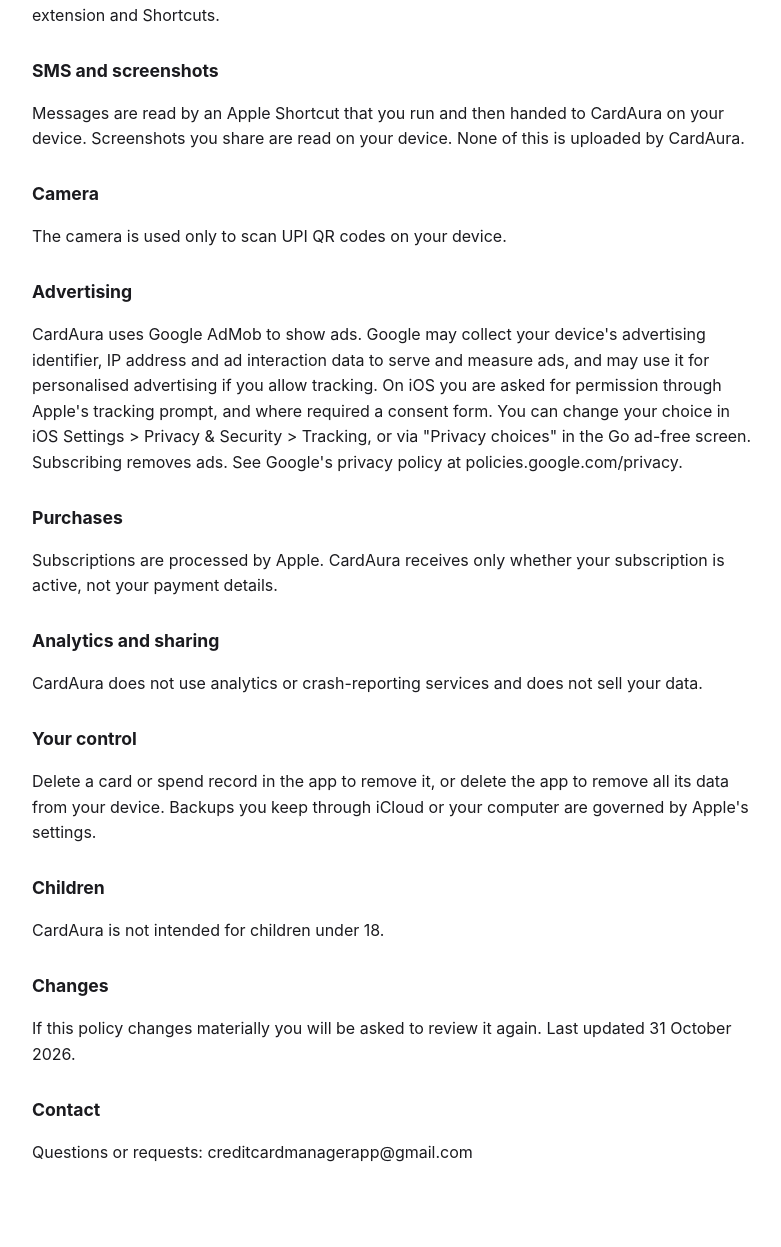
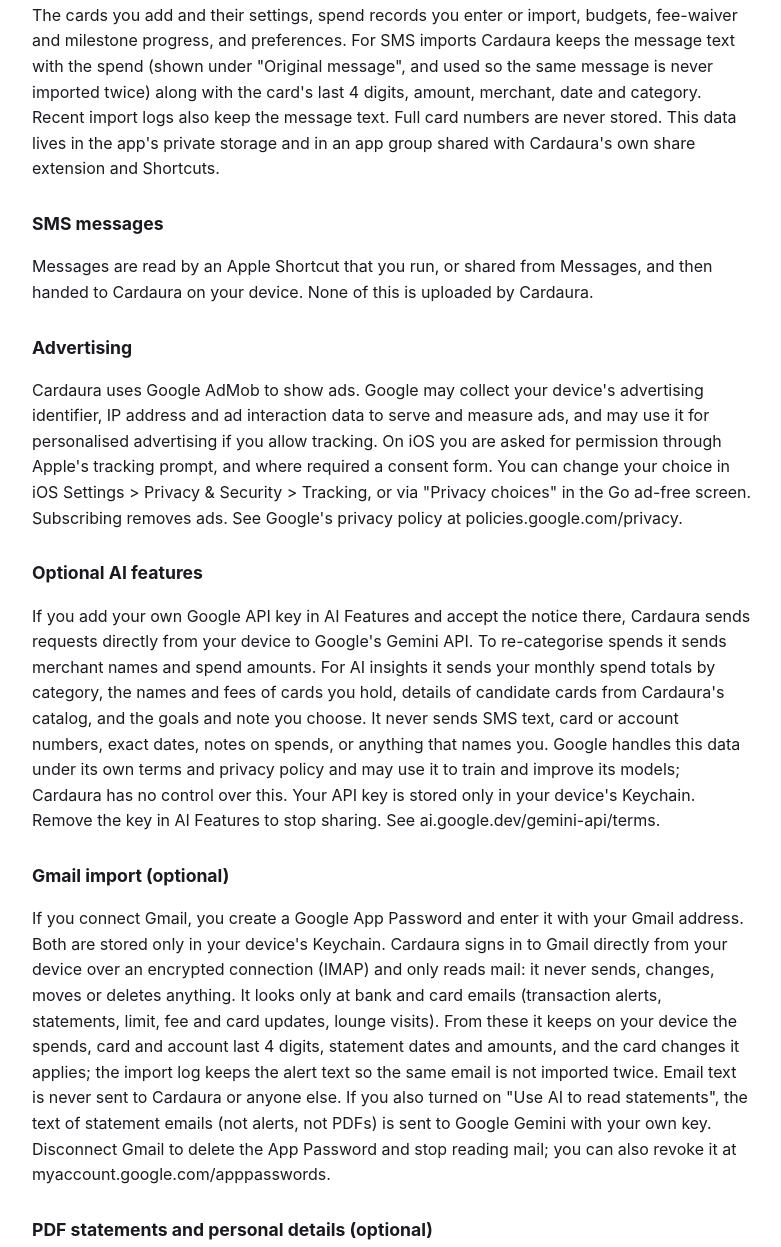
Before and after one commit to creditcardmanagerapp-creator/cardaura-legal, a plain HTML site: page privacy.html in a window 1280 px wide. Shown: the part 448-1695 px from the top of the page, without its empty margins (248-1029 px from the left). Before the commit the page ends 1653 px from the top, so only its background shows below. Drawn offline with Linux system fonts and the light colour scheme.

Commit message:
Update Cardaura privacy policy: Gmail import, PDF statements, optional AI, optional Screen lock, encrypted backup
Co-Authored-By: Claude Opus 5.5 <noreply@anthropic.com>

```diff
--- a/privacy.html
+++ b/privacy.html
@@ -3,7 +3,7 @@
 <head>
 <meta charset="utf-8">
 <meta name="viewport" content="width=device-width, initial-scale=1">
-<title>CardAura Privacy Policy</title>
+<title>Cardaura Privacy Policy</title>
 <style>
 body{font:16px/1.6 -apple-system,system-ui,Segoe UI,Roboto,sans-serif;max-width:720px;margin:0 auto;padding:24px 16px;color:#1b1b1f;background:#fff}
 h1{font-size:1.7rem} h2{font-size:1.1rem;margin-top:1.6em} .meta{color:#666;font-size:.9rem}
@@ -11,28 +11,34 @@ h1{font-size:1.7rem} h2{font-size:1.1rem;margin-top:1.6em} .meta{color:#666;font
 </style>
 </head>
 <body>
-<h1>CardAura Privacy Policy</h1>
-<p class="meta">Last updated 31 October 2026</p>
+<h1>Cardaura Privacy Policy</h1>
+<p class="meta">Last updated 21 November 2026</p>
 <h2>Summary</h2>
-<p>Your card and spend data stays on your device. CardAura has no accounts and no servers that receive your financial data. The only data that leaves your device is what the ad service and Apple need to show ads and process purchases.</p>
+<p>Your card and spend data stays on your device. Cardaura has no accounts and no servers that receive your financial data. What leaves your device is: what the ad service and Apple need to show ads and process purchases; requests for public pages Cardaura reads to show exchange rates and, when you ask, travel offers (these reveal your device&#x27;s IP address to those sites but carry none of your data); and, only if you turn on the optional AI features, what is sent to Google as described below. If you connect Gmail, your device talks to Gmail directly; nothing from your mail is sent to Cardaura.</p>
 <h2>What is stored on your device</h2>
-<p>The cards you add and their settings, spend records you enter or import, budgets, fee-waiver and milestone progress, and preferences. For SMS imports only the card&#x27;s last 4 digits, amount, merchant, date and category are kept, not the full message or full card numbers. This data lives in the app&#x27;s private storage and in an app group shared with CardAura&#x27;s own share extension and Shortcuts.</p>
-<h2>SMS and screenshots</h2>
-<p>Messages are read by an Apple Shortcut that you run and then handed to CardAura on your device. Screenshots you share are read on your device. None of this is uploaded by CardAura.</p>
-<h2>Camera</h2>
-<p>The camera is used only to scan UPI QR codes on your device.</p>
+<p>The cards you add and their settings, spend records you enter or import, budgets, fee-waiver and milestone progress, and preferences. For SMS imports Cardaura keeps the message text with the spend (shown under &quot;Original message&quot;, and used so the same message is never imported twice) along with the card&#x27;s last 4 digits, amount, merchant, date and category. Recent import logs also keep the message text. Full card numbers are never stored. This data lives in the app&#x27;s private storage and in an app group shared with Cardaura&#x27;s own share extension and Shortcuts.</p>
+<h2>SMS messages</h2>
+<p>Messages are read by an Apple Shortcut that you run, or shared from Messages, and then handed to Cardaura on your device. None of this is uploaded by Cardaura.</p>
 <h2>Advertising</h2>
-<p>CardAura uses Google AdMob to show ads. Google may collect your device&#x27;s advertising identifier, IP address and ad interaction data to serve and measure ads, and may use it for personalised advertising if you allow tracking. On iOS you are asked for permission through Apple&#x27;s tracking prompt, and where required a consent form. You can change your choice in iOS Settings &gt; Privacy &amp; Security &gt; Tracking, or via &quot;Privacy choices&quot; in the Go ad-free screen. Subscribing removes ads. See Google&#x27;s privacy policy at policies.google.com/privacy.</p>
+<p>Cardaura uses Google AdMob to show ads. Google may collect your device&#x27;s advertising identifier, IP address and ad interaction data to serve and measure ads, and may use it for personalised advertising if you allow tracking. On iOS you are asked for permission through Apple&#x27;s tracking prompt, and where required a consent form. You can change your choice in iOS Settings &gt; Privacy &amp; Security &gt; Tracking, or via &quot;Privacy choices&quot; in the Go ad-free screen. Subscribing removes ads. See Google&#x27;s privacy policy at policies.google.com/privacy.</p>
+<h2>Optional AI features</h2>
+<p>If you add your own Google API key in AI Features and accept the notice there, Cardaura sends requests directly from your device to Google&#x27;s Gemini API. To re-categorise spends it sends merchant names and spend amounts. For AI insights it sends your monthly spend totals by category, the names and fees of cards you hold, details of candidate cards from Cardaura&#x27;s catalog, and the goals and note you choose. It never sends SMS text, card or account numbers, exact dates, notes on spends, or anything that names you. Google handles this data under its own terms and privacy policy and may use it to train and improve its models; Cardaura has no control over this. Your API key is stored only in your device&#x27;s Keychain. Remove the key in AI Features to stop sharing. See ai.google.dev/gemini-api/terms.</p>
+<h2>Gmail import (optional)</h2>
+<p>If you connect Gmail, you create a Google App Password and enter it with your Gmail address. Both are stored only in your device&#x27;s Keychain. Cardaura signs in to Gmail directly from your device over an encrypted connection (IMAP) and only reads mail: it never sends, changes, moves or deletes anything. It looks only at bank and card emails (transaction alerts, statements, limit, fee and card updates, lounge visits). From these it keeps on your device the spends, card and account last 4 digits, statement dates and amounts, and the card changes it applies; the import log keeps the alert text so the same email is not imported twice. Email text is never sent to Cardaura or anyone else. If you also turned on &quot;Use AI to read statements&quot;, the text of statement emails (not alerts, not PDFs) is sent to Google Gemini with your own key. Disconnect Gmail to delete the App Password and stop reading mail; you can also revoke it at myaccount.google.com/apppasswords.</p>
+<h2>PDF statements and personal details (optional)</h2>
+<p>Many banks lock statement PDFs with a password made from your name, date of birth, PAN or mobile number. If you turn on &quot;Read PDF statements&quot; you may enter any of these. They are stored only in your device&#x27;s Keychain, are used only on your device to try the passwords banks build from them, and are never sent anywhere. The passwords tried are never stored; Cardaura remembers only which kind of password worked for each bank. PDFs are opened in memory and never saved. From them Cardaura keeps the statement figures (statement and due dates, amounts due, credit limit), the card&#x27;s last 4 digits and the purchases listed, which become spends. Use &quot;Remove my details&quot; on the Gmail screen, or disconnect Gmail, to delete them.</p>
+<h2>Screen lock</h2>
+<p>If you turn on Screen lock (off by default, in Settings &amp; privacy), Cardaura asks iOS to confirm it&#x27;s you with Face ID, Touch ID or your device passcode when the app opens. Cardaura never sees or stores your face, fingerprint or passcode; it only learns whether iOS confirmed you. The app is hidden in the app switcher.</p>
 <h2>Purchases</h2>
-<p>Subscriptions are processed by Apple. CardAura receives only whether your subscription is active, not your payment details.</p>
+<p>Subscriptions are processed by Apple. Cardaura receives only whether your subscription is active, not your payment details.</p>
 <h2>Analytics and sharing</h2>
-<p>CardAura does not use analytics or crash-reporting services and does not sell your data.</p>
+<p>Cardaura does not use analytics or crash-reporting services and does not sell your data.</p>
 <h2>Your control</h2>
-<p>Delete a card or spend record in the app to remove it, or delete the app to remove all its data from your device. Backups you keep through iCloud or your computer are governed by Apple&#x27;s settings.</p>
+<p>Delete a spend record in the app to remove it. Removing a card from your wallet hides it but keeps its settings (last 4 digits, notes, fee and rate overrides) on your device, so they return if you add the card again. Delete the app to remove all its data from your device; the iOS Keychain can keep your optional Google API key after the app is deleted, so remove the key in AI Features first. Backups you keep through iCloud or your computer are governed by Apple&#x27;s settings. Export backup (in Settings &amp; privacy) writes your data to a file encrypted with a passphrase you choose; it is created on your device and goes only where you save or share it. It leaves out your Google API key, Gmail App Password and statement PDF details.</p>
 <h2>Children</h2>
-<p>CardAura is not intended for children under 18.</p>
+<p>Cardaura is not intended for children under 18.</p>
 <h2>Changes</h2>
-<p>If this policy changes materially you will be asked to review it again. Last updated 31 October 2026.</p>
+<p>If this policy changes materially you will be asked to review it again. Last updated 21 November 2026.</p>
 <h2>Contact</h2>
 <p>Questions or requests: creditcardmanagerapp@gmail.com</p>
 </body>
```
